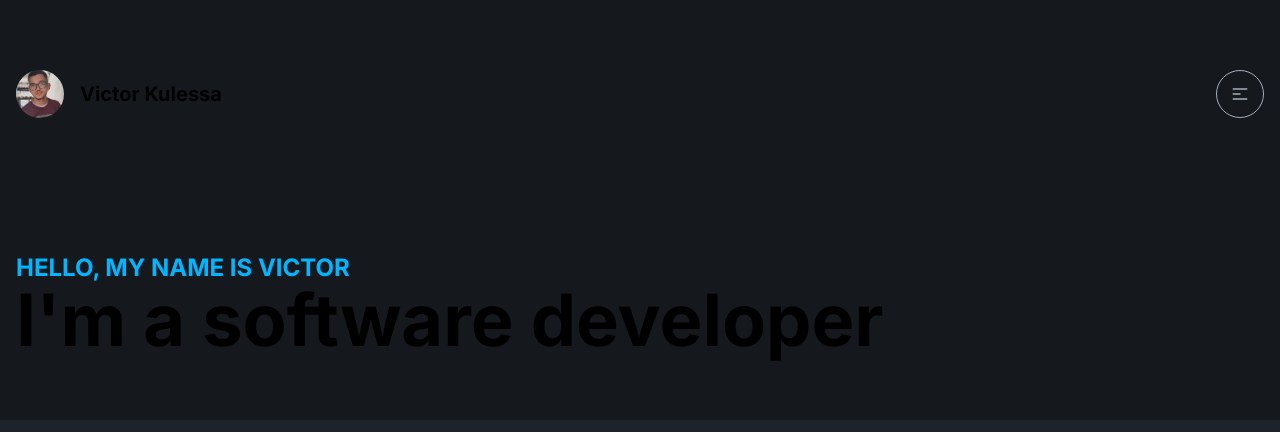
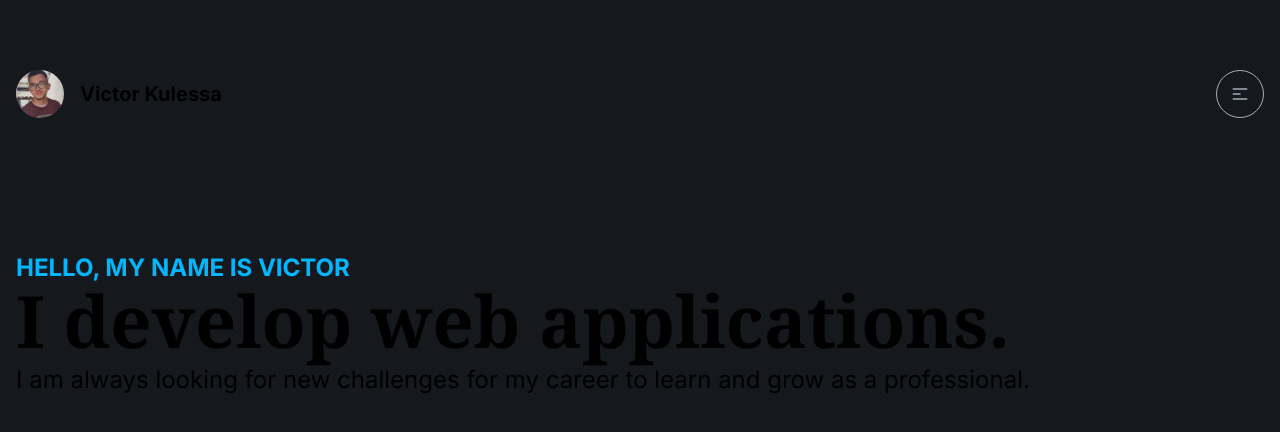
Before and after one commit to vkhydra/portfolio, a Next.js app: page / in a window 1280 px wide. Shown: the top 432 px of the page. Built offline with nearby package versions, Linux system fonts and the light colour scheme.

Commit message:
Update header component with new text styles and additional information

```diff
--- a/components/cabecalho.tsx
+++ b/components/cabecalho.tsx
@@ -2,12 +2,16 @@ import Image from "next/image";
 export default function Cabecalho() {
   return (
     <div className="py-16 px-4 max-w-screen-xl mx-auto">
-      <span className="uppercase font-bold text-info md:text-xl lg:text-2xl">
+      <span className="uppercase font-bold text-info text-lg md:text-xl lg:text-2xl">
         Hello, my name is Victor
       </span>
-      <h1 className="text-4xl md:text-5xl lg:text-7xl font-bold">
-        I&apos;m a software developer
+      <h1 className="text-3xl md:text-5xl lg:text-7xl font-bold font-serif">
+        I develop web applications.
       </h1>
+      <h2 className="md:text-lg lg:text-2xl mt-2">
+        I am always looking for new challenges for my career to learn and grow
+        as a professional.
+      </h2>
     </div>
   );
 }
```
